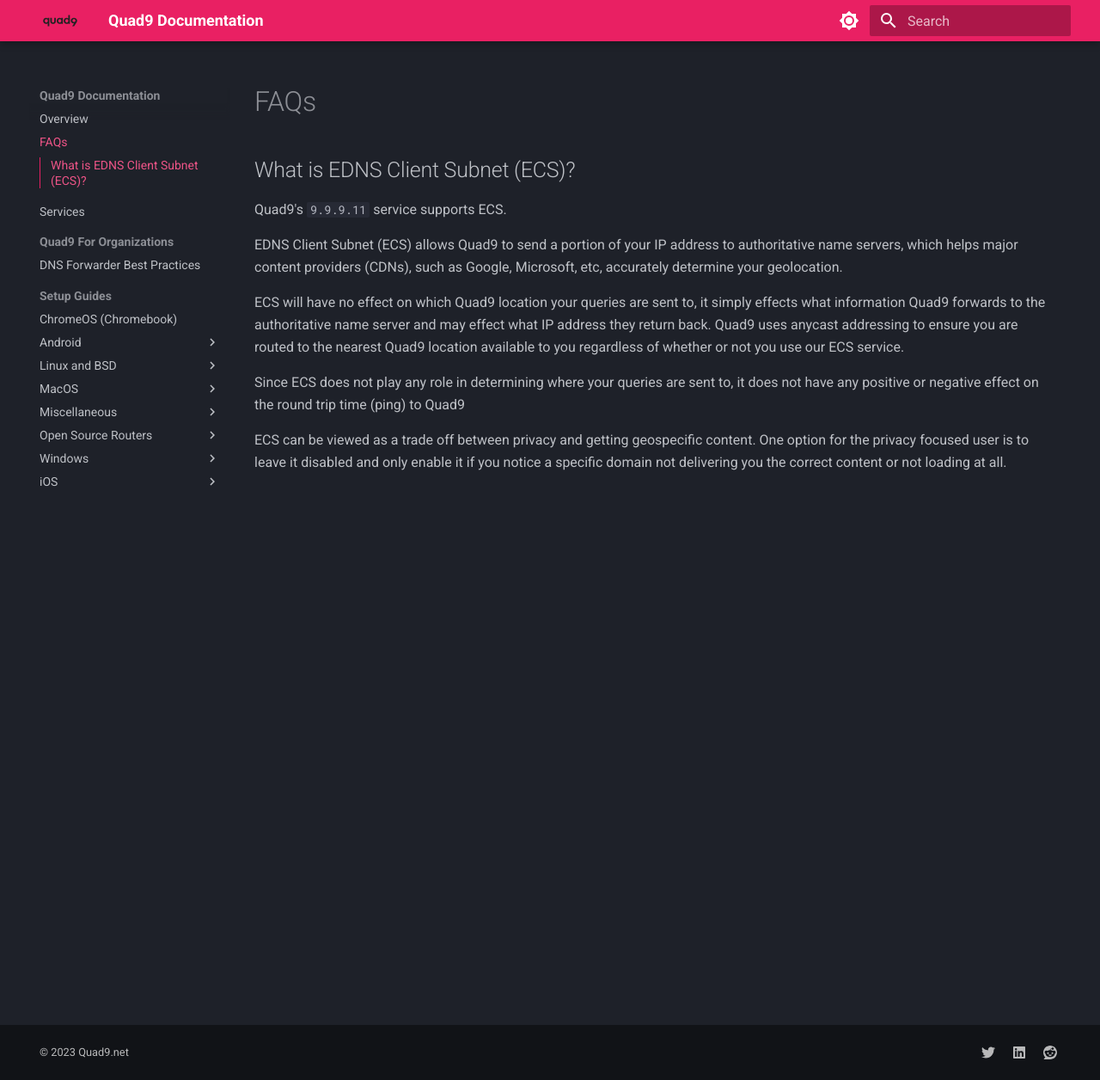
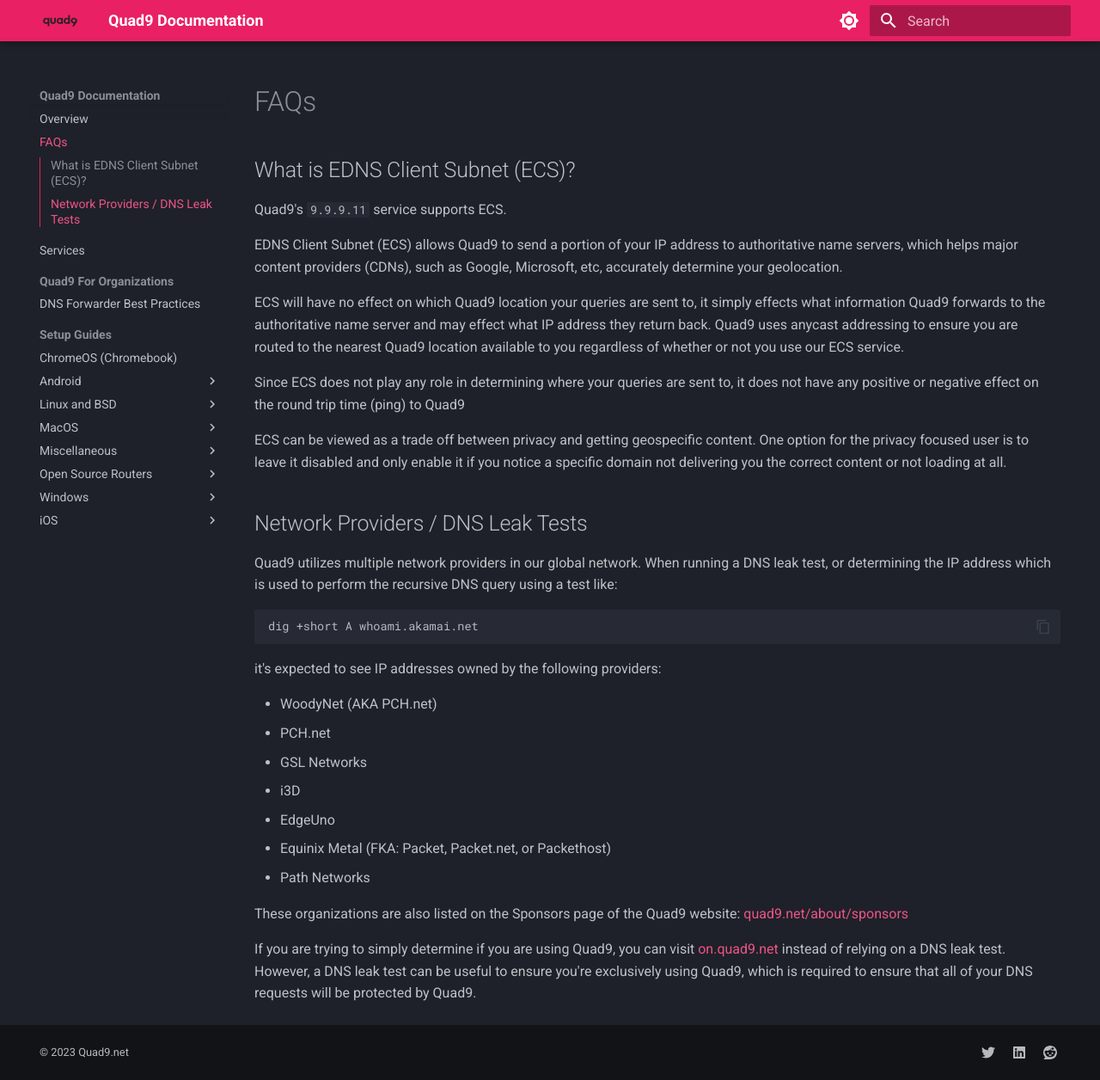
Before and after one commit to Quad9DNS/documentation, an MkDocs documentation site: the page built from docs/FAQs.md, in a window 1280 px wide and 1256 px high. Shown: the whole window at 86% size. Built offline with MkDocs 1.6.1 and Material for MkDocs 9.7.7, drawn with Linux system fonts in a browser that asks for light colours.

Commit message:
FAQ: Add Network Providers section.

````diff
--- a/docs/FAQs.md
+++ b/docs/FAQs.md
@@ -9,3 +9,25 @@
 Since ECS does not play any role in determining where your queries are sent to, it does not have any positive or negative effect on the round trip time (ping) to Quad9
 
 ECS can be viewed as a trade off between privacy and getting geospecific content. One option for the privacy focused user is to leave it disabled and only enable it if you notice a specific domain not delivering you the correct content or not loading at all.
+
+## Network Providers / DNS Leak Tests
+
+Quad9 utilizes multiple network providers in our global network. When running a DNS leak test, or determining the IP address which is used to perform the recursive DNS query using a test like:
+
+```
+dig +short A whoami.akamai.net
+```
+
+it's expected to see IP addresses owned by the following providers:
+
+* WoodyNet (AKA PCH.net)
+* PCH.net
+* GSL Networks
+* i3D
+* EdgeUno
+* Equinix Metal (FKA: Packet, Packet.net, or Packethost)
+* Path Networks
+
+These organizations are also listed on the Sponsors page of the Quad9 website: [quad9.net/about/sponsors](https://quad9.net/about/sponsors)
+
+If you are trying to simply determine if you are using Quad9, you can visit [on.quad9.net](https://on.quad9.net) instead of relying on a DNS leak test. However, a DNS leak test can be useful to ensure you're exclusively using Quad9, which is required to ensure that all of your DNS requests will be protected by Quad9.
````
